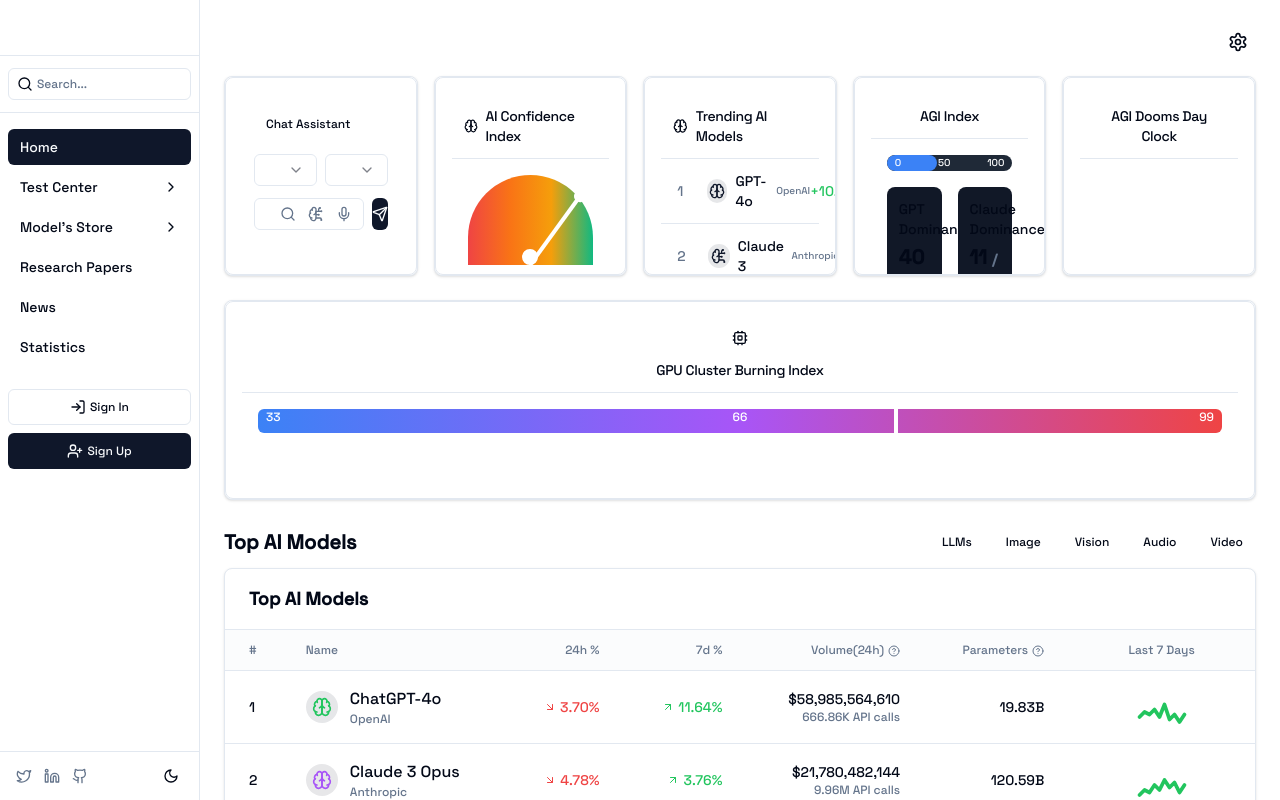
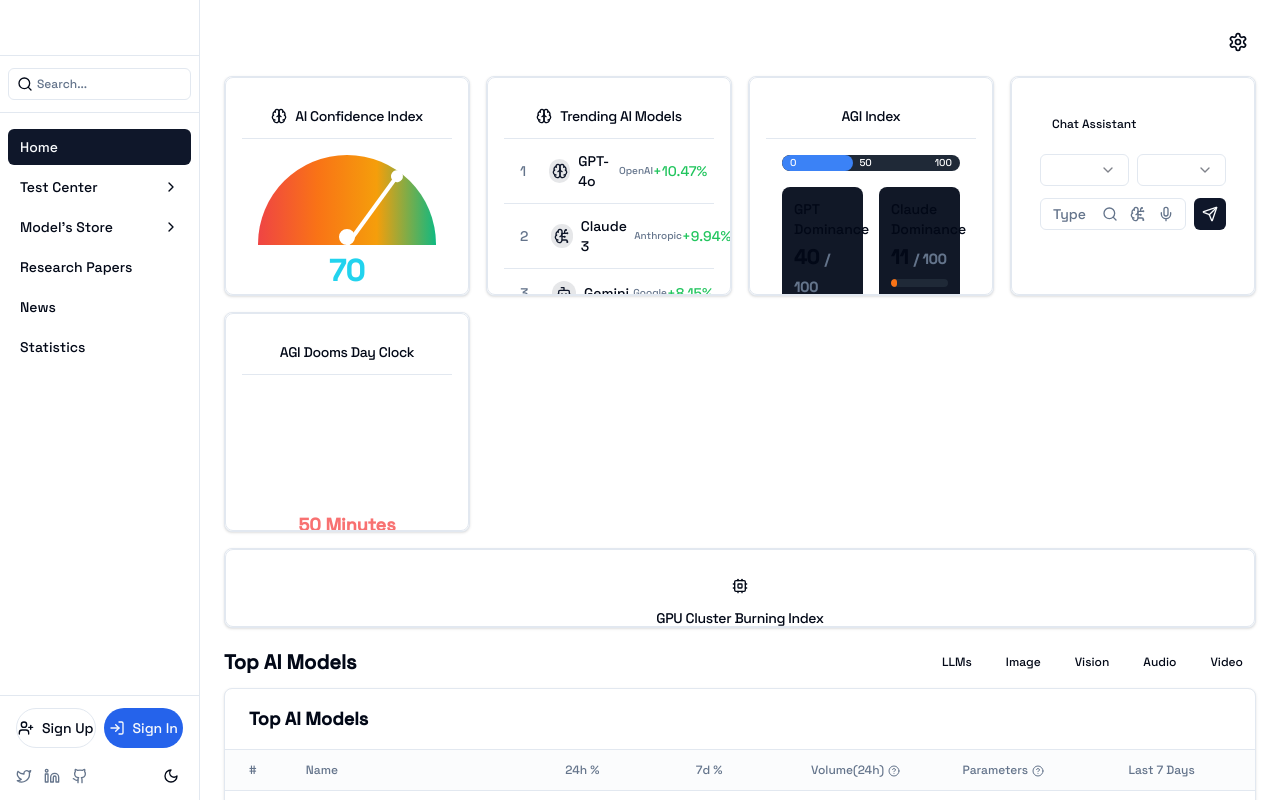
Before and after one commit to Acherono/modelmirror, a React (Vite) app: page / in a window 1280 px wide. Shown: the top 800 px of the page. Built offline with nearby package versions, Linux system fonts and the light colour scheme.

Commit message:
Refactor components to use Table component
Refactor sign-in/up buttons and reposition.

```diff
--- a/src/components/dashboard/DashboardContainer.tsx
+++ b/src/components/dashboard/DashboardContainer.tsx
@@ -29,10 +29,8 @@ export function DashboardContainer({ visibleWidgets = {} }: DashboardContainerPr
     ["chat-component", "ai-sentiment", "trending-models", "agi-index", "agi-doomsday-clock"].includes(widget.i)
   );
 
-  // Filter widgets for the second row - removing model dominance references
-  const secondRowWidgets = widgets.filter(widget =>
-    ["gpu-cluster-burning"].includes(widget.i)
-  );
+  // Filter widgets for the second row
+  const gpuClusterWidget = widgets.find(widget => widget.i === "gpu-cluster-burning");
 
   // Filter the AI Models Table
   const aiModelsTable = widgets.find(widget => widget.i === "ai-models-table");
@@ -44,9 +42,9 @@ export function DashboardContainer({ visibleWidgets = {} }: DashboardContainerPr
   );
 
   return (
-    <div className="space-y-6 animate-fade-in">
-      {/* Top Row - 5 widgets in a row */}
-      <div className="grid grid-cols-5 gap-4">
+    <div className="space-y-4 animate-fade-in">
+      {/* Top Row - Reorganized per design with equal width widgets */}
+      <div className="grid grid-cols-4 gap-4">
         {topRowWidgets.map((widget) => {
           const isVisible = visibleWidgets[widget.i] !== undefined
             ? visibleWidgets[widget.i]
@@ -57,7 +55,7 @@ export function DashboardContainer({ visibleWidgets = {} }: DashboardContainerPr
           return (
             <div
               key={widget.i}
-              className="border border-border rounded-lg shadow overflow-hidden bg-sidebar h-[200px]"
+              className="border border-border rounded-lg shadow overflow-hidden bg-sidebar h-[220px] relative"
             >
               {widget.component}
             </div>
@@ -65,31 +63,20 @@ export function DashboardContainer({ visibleWidgets = {} }: DashboardContainerPr
         })}
       </div>
 
-      {/* Second Row - GPU Cluster Burning Index only */}
-      {secondRowWidgets.length > 0 && (
+      {/* GPU Cluster Burning Index below AI Confidence */}
+      {gpuClusterWidget && visibleWidgets[gpuClusterWidget.i] !== false && (
         <div className="grid grid-cols-1 gap-4">
-          {secondRowWidgets.map((widget) => {
-            const isVisible = visibleWidgets[widget.i] !== undefined
-              ? visibleWidgets[widget.i]
-              : widget.visible;
-
-            if (!isVisible) return null;
-
-            return (
-              <div
-                key={widget.i}
-                className="border border-border rounded-lg shadow overflow-hidden bg-sidebar h-[200px]"
-              >
-                {widget.component}
-              </div>
-            );
-          })}
+          <div
+            className="border border-border rounded-lg shadow overflow-hidden bg-sidebar h-[80px]"
+          >
+            {gpuClusterWidget.component}
+          </div>
         </div>
       )}
 
       {/* AI Models Table with Category Section */}
       {aiModelsTable && visibleWidgets[aiModelsTable.i] !== false && (
-        <div className="mt-8">
+        <div className="mt-6">
           <div className="flex justify-between items-center mb-2">
             <h2 className="text-xl font-semibold">Top AI Models</h2>
             <CategorySection />
@@ -122,8 +109,3 @@ export function DashboardContainer({ visibleWidgets = {} }: DashboardContainerPr
     </div>
   );
 }
-
-// Helper function from utils
-const cn = (...classes: (string | boolean | undefined)[]) => {
-  return classes.filter(Boolean).join(" ");
-};
--- a/src/components/dashboard/DashboardContainerModel.tsx
+++ b/src/components/dashboard/DashboardContainerModel.tsx
@@ -1,4 +1,3 @@
-
 import { ReactNode } from "react";
 import { UsersOverviewChart } from "./UsersOverviewChart";
 import { AccuracyRankings } from "./AccuracyRankings";
@@ -31,26 +30,13 @@ export interface Widget {
 
 export class DashboardContainerModel {
   private widgets: Widget[] = [
-    // First row - 5 components in one row
-    // Chat Component
+    // First row - 4 components in one row
+    // AI Confidence
     {
-      i: "chat-component",
+      i: "ai-sentiment",
       x: 0,
       y: 0,
-      w: 2.4,
-      h: 1.5,
-      minW: 2,
-      minH: 1.5,
-      visible: true,
-      title: "Chat",
-      component: <ChatComponent />,
-    },
-    // AI Confidence Index
-    {
-      i: "ai-sentiment",
-      x: 2.4,
-      y: 0,
-      w: 2.4,
+      w: 3,
       h: 1.5,
       minW: 2,
       minH: 1.5,
@@ -61,9 +47,9 @@ export class DashboardContainerModel {
     // Trending Models
     {
       i: "trending-models",
-      x: 4.8,
+      x: 3,
       y: 0,
-      w: 2.4,
+      w: 3,
       h: 1.5,
       minW: 2,
       minH: 1.5,
@@ -74,9 +60,9 @@ export class DashboardContainerModel {
     // AGI Index
     {
       i: "agi-index",
-      x: 7.2,
+      x: 6,
       y: 0,
-      w: 2.4,
+      w: 3,
       h: 1.5,
       minW: 2,
       minH: 1.5,
@@ -84,12 +70,25 @@ export class DashboardContainerModel {
       title: "AGI Index",
       component: <AGIIndex />,
     },
-    // AGI Dooms Day Clock
+    // Chat Component
+    {
+      i: "chat-component",
+      x: 9,
+      y: 0,
+      w: 3,
+      h: 1.5,
+      minW: 2,
+      minH: 1.5,
+      visible: true,
+      title: "Chat",
+      component: <ChatComponent />,
+    },
+    // AGI Dooms Day Clock (adjusted to show in clock row)
     {
       i: "agi-doomsday-clock",
-      x: 9.6,
+      x: 6,
       y: 0,
-      w: 2.4,
+      w: 3,
       h: 1.5,
       minW: 2,
       minH: 1.5,
@@ -98,21 +97,19 @@ export class DashboardContainerModel {
       component: <AGIDoomsDayClock />,
     },
 
-    // Second row - 3 components
-    // GPU Cluster Burning Index
+    // GPU Cluster Burning Index (moved below AI Confidence)
     {
       i: "gpu-cluster-burning",
       x: 0,
       y: 1.5,
-      w: 4,
-      h: 1.5,
+      w: 12,
+      h: 0.8,
       minW: 3,
-      minH: 1.5,
+      minH: 0.8,
       visible: true,
       title: "GPU Cluster Burning Index",
       component: <GPUClusterBurningIndex />,
     },
-    // Remove GPT Dominance and Claude Dominance widgets since they used AIModelDominance
 
     // Main AI Models Table
     {
--- a/src/components/layout/Header.tsx
+++ b/src/components/layout/Header.tsx
@@ -66,14 +66,21 @@ export function Header({
           {isDarkMode ? <Sun size={18} /> : <Moon size={18} />}
         </button>
 
-        <Button variant="outline" size="sm" className="gap-1">
+        {/* Sign In Button - Updated styling */}
+        <Button
+          variant="outline"
+          className="rounded-full flex items-center gap-2 justify-center py-2 border-blue-600 text-blue-600 hover:text-blue-700 hover:border-blue-700"
+        >
           <LogIn className="h-4 w-4" />
-          Sign In
+          <span className="font-medium">Sign In</span>
         </Button>
 
-        <Button size="sm" className="gap-1">
+        {/* Sign Up Button - Updated styling */}
+        <Button
+          className="rounded-full bg-blue-600 hover:bg-blue-700 flex items-center gap-2 justify-center py-2"
+        >
           <UserPlus className="h-4 w-4" />
-          Sign Up
+          <span className="font-medium">Sign Up</span>
         </Button>
       </div>
     </header>
--- a/src/components/layout/Sidebar.tsx
+++ b/src/components/layout/Sidebar.tsx
@@ -10,7 +10,6 @@ import {
   Sun,
   LogIn,
   UserPlus,
-  Search,
   ChevronDown,
   ChevronRight,
   Code,
@@ -253,21 +252,22 @@ export function Sidebar() {
             <span>Statistics</span>
           </Link>
         </nav>
-
-        <div className="px-2 space-y-2 mb-6">
-          <Button variant="outline" size="sm" className="w-full gap-1 justify-center text-xs">
-            <LogIn className="h-3 w-3" />
-            Sign In
-          </Button>
-
-          <Button size="sm" className="w-full gap-1 justify-center text-xs">
-            <UserPlus className="h-3 w-3" />
-            Sign Up
-          </Button>
-        </div>
       </div>
 
       <div className="border-t border-border px-4 py-3">
+        {/* Update the sign in / sign up buttons to match the design */}
+        <div className="grid grid-cols-2 gap-2 mb-4">
+          <Button variant="outline" className="rounded-full flex items-center gap-2 justify-center py-2">
+            <UserPlus className="h-4 w-4" />
+            <span className="font-medium">Sign Up</span>
+          </Button>
+
+          <Button className="rounded-full bg-blue-600 hover:bg-blue-700 flex items-center gap-2 justify-center py-2">
+            <LogIn className="h-4 w-4" />
+            <span className="font-medium">Sign In</span>
+          </Button>
+        </div>
+
         <div className="flex items-center justify-between">
           <div className="flex items-center space-x-3">
             <a
--- a/src/pages/Index.tsx
+++ b/src/pages/Index.tsx
@@ -113,7 +113,7 @@ const Index = () => {
         </Sheet>
       </div>
 
-      {/* Dashboard Components */}
+      {/* Dashboard Components - Home header removed */}
       <DashboardContainer visibleWidgets={visibleWidgets} />
     </div>
   );
```
